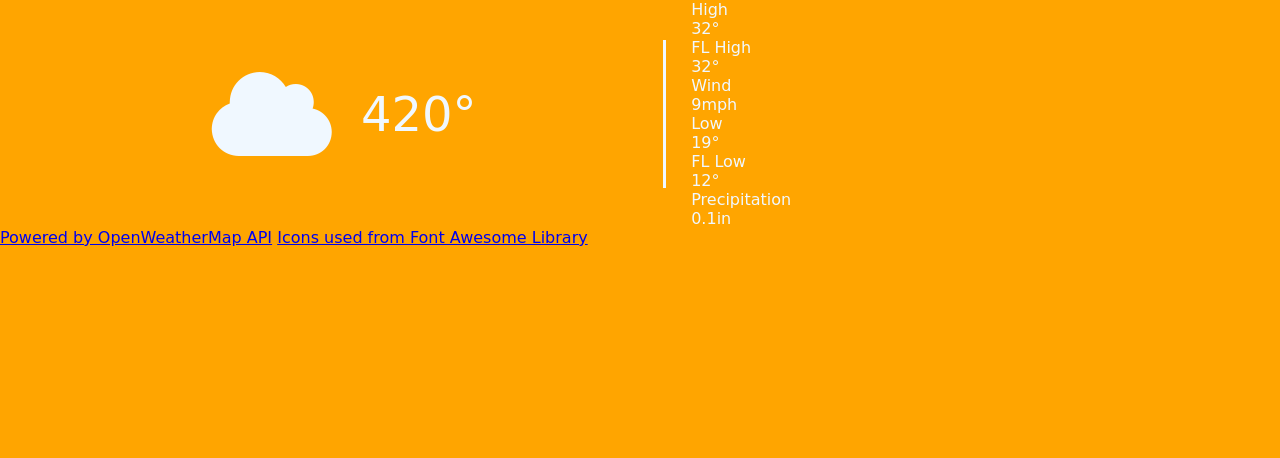
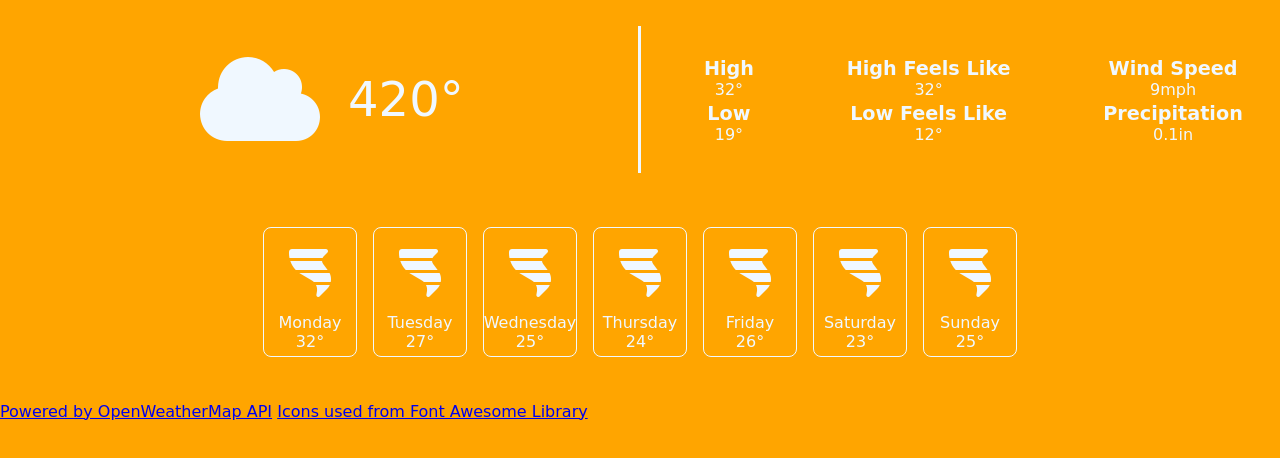
Before and after one commit to DustyDogCodex/Brise-Weather-App, a website: page public/index.html in a window 1280 px wide. Drawn offline with Linux system fonts and the light colour scheme; some packages are replaced by stand-ins of ours; a web font is replaced by a local one.

Commit message:
changed the css to be more visually appealing. Add sections for daily weather forecast for the week ahead. Added hard coded data for now to check styling. WIll connect to an API using JS in the future for displaying real time weather data.

```diff
--- a/public/index.html
+++ b/public/index.html
@@ -28,11 +28,11 @@
                 <div><span data-current-high>32</span>&deg;</div>
             </div>
             <div class="weather-info">
-                <div class="info-heading">FL High</div>
+                <div class="info-heading">High Feels Like</div>
                 <div><span data-current-fl-high>32</span>&deg;</div>
             </div>
             <div class="weather-info">
-                <div class="info-heading">Wind</div>
+                <div class="info-heading">Wind Speed</div>
                 <div><span data-current-wind>9</span>mph</div>
             </div>
             <div class="weather-info">
@@ -40,7 +40,7 @@
                 <div><span data-current-low>19</span>&deg;</div>
             </div>
             <div class="weather-info">
-                <div class="info-heading">FL Low</div>
+                <div class="info-heading">Low Feels Like</div>
                 <div><span data-current-fl-low>12</span>&deg;</div>
             </div>
             <div class="weather-info">
@@ -49,6 +49,61 @@
             </div>
         </div>
     </div>
+
+    <!-- section for displaying weather info for the week ahead -->
+    <div class="daily-weather-info">
+        <div class="daily-temp">
+            <i class="fa-solid fa-tornado fa-3x"></i>
+            <div class="day-of-the-week">Monday</div>
+            <div>32&deg;</div>
+        </div>
+        <div class="daily-temp">
+            <i class="fa-solid fa-tornado fa-3x"></i>
+            <div class="day-of-the-week">Tuesday</div>
+            <div>27&deg;</div>
+        </div>
+        <div class="daily-temp">
+            <i class="fa-solid fa-tornado fa-3x"></i>
+            <div class="day-of-the-week">Wednesday</div>
+            <div>25&deg;</div>
+        </div>
+        <div class="daily-temp">
+            <i class="fa-solid fa-tornado fa-3x"></i>
+            <div class="day-of-the-week">Thursday</div>
+            <div>24&deg;</div>
+        </div>
+        <div class="daily-temp">
+            <i class="fa-solid fa-tornado fa-3x"></i>
+            <div class="day-of-the-week">Friday</div>
+            <div>26&deg;</div>
+        </div>
+        <div class="daily-temp">
+            <i class="fa-solid fa-tornado fa-3x"></i>
+            <div class="day-of-the-week">Saturday</div>
+            <div>23&deg;</div>
+        </div>
+        <div class="daily-temp">
+            <i class="fa-solid fa-tornado fa-3x"></i>
+            <div class="day-of-the-week">Sunday</div>
+            <div>25&deg;</div>
+        </div>
+    </div>
+
+    <!-- section for displaying hourly weather information -->
+    <table class="hourly-data">
+        <tbody data-hourly>
+            <tr class="hourly-data-row">
+                <td></td>
+                <td></td>
+                <td></td>
+                <td></td>
+                <td></td>
+                <td></td>
+            </tr>
+        </tbody>
+    </table>
+
+
     <a href="https://openweathermap.org/" class="openWeatherMap">Powered by OpenWeatherMap API</a>
     <a href="https://fontawesome.com/" class="fontawesome">Icons used from Font Awesome Library</a>
     <script src="script.js"></script>
--- a/public/style.css
+++ b/public/style.css
@@ -29,3 +29,46 @@ body {
     font-size: 3rem;
     margin-left: 5%;
 }
+
+.header-right-side {
+    display: grid;
+    width: 50%;
+    justify-content: space-around;
+    gap: 3%;
+    grid-template-columns: repeat(3, auto);
+    grid-template-rows: repeat(2, auto);
+}
+
+.weather-info {
+    display: flex;
+    flex-direction: column;
+    align-items: center;
+}
+
+.info-heading {
+    font-weight: 900;
+    font-size: larger;
+}
+
+.daily-weather-info{
+    display: grid;
+    gap: 10px;
+    grid-template-columns: repeat(auto-fit, 100px);
+    grid-template-rows: repeat(2, auto);
+    justify-content: center;
+    padding: 2%;
+}
+
+.daily-temp {
+    margin: 3%;
+    padding: 5%;
+    display: flex;
+    flex-direction: column;
+    align-items: center;
+    border: 1px solid;
+    border-radius: 0.5rem;
+}
+
+.daily-temp i{
+    margin: 1rem;
+}
```
